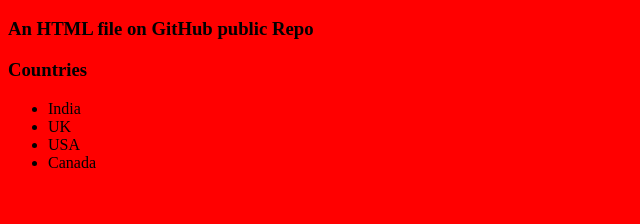
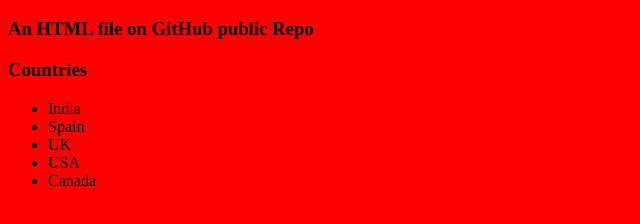
Before and after one commit to feb-git-2021/april-2020-repo, a plain HTML site: page index.html in a window 1280 px wide. Shown: the part 48-272 px from the top of the page, without its empty margins (0-640 px from the left). Drawn offline with Linux system fonts and the light colour scheme.

Commit message:
Add new country in the list

```diff
--- a/index.html
+++ b/index.html
@@ -9,6 +9,7 @@
     <h3>Countries</h3>
     <ul>
       <li>India</li>
+      <li>Spain</li>
        <li>UK</li>
       <li>USA</li>
       <li>Canada</li>
```
